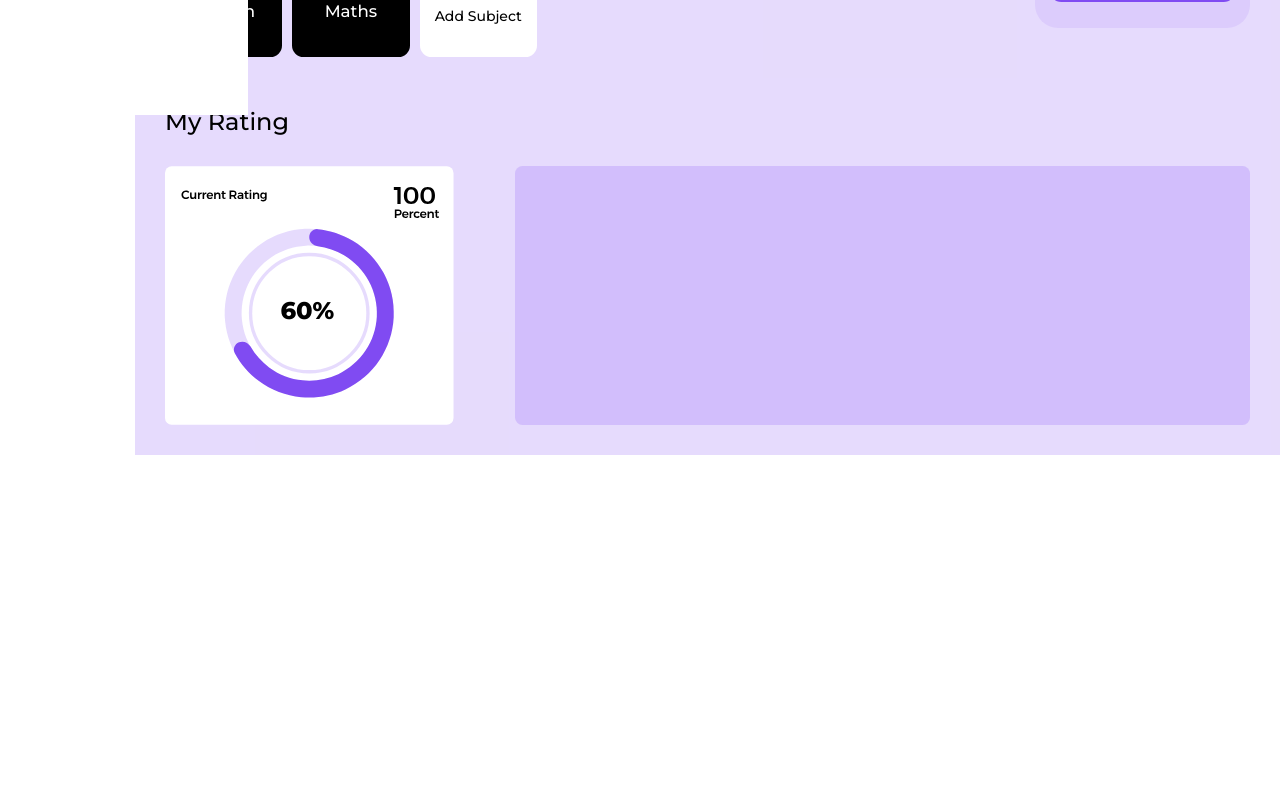
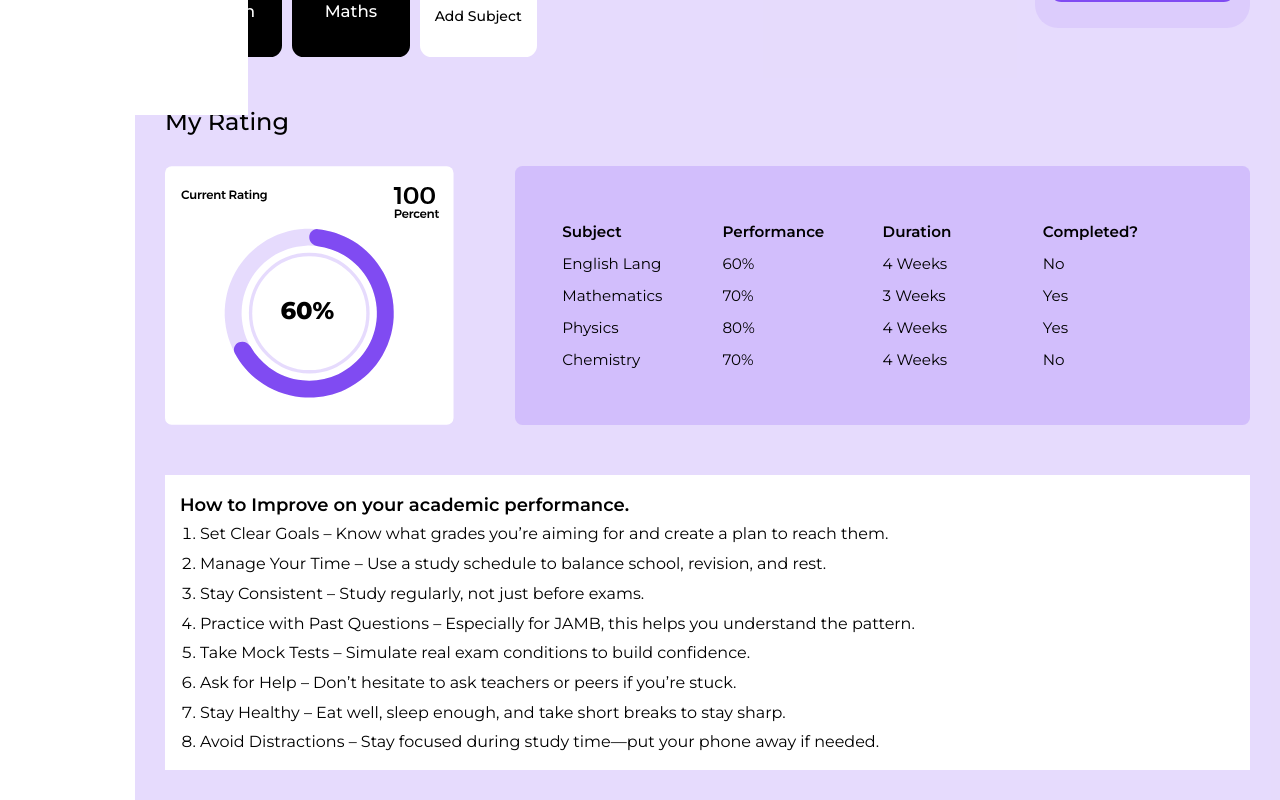
Before and after one commit to Kenzkyi/legacyBuilder, a React (Vite) app: page /dashboard/overview in a window 1280 px wide. Shown: the part 685-1485 px from the top of the page. Before the commit the page ends 1140 px from the top, so only its background shows below. Built offline with nearby package versions, Linux system fonts and the light colour scheme.

Commit message:
done with overview

```diff
--- a/src/pages/kenz/Overview.jsx
+++ b/src/pages/kenz/Overview.jsx
@@ -77,7 +77,53 @@ const Overview = () => {
           <img src={image2} alt="" />
           <p>60%</p>
         </div>
-        <div className="overview-secondLayerRight"></div>
+        <div className="overview-secondLayerRight">
+          <div className="overview-secondLayerRightHolder">
+            <ul>
+              <h5>Subject</h5>
+              <li>English Lang</li>
+              <li>Mathematics</li>
+              <li>Physics</li>
+              <li>Chemistry</li>
+            </ul>
+            <ul>
+              <h5>Performance</h5>
+              <li>60%</li>
+              <li>70%</li>
+              <li>80%</li>
+              <li>70%</li>
+            </ul>
+            <ul>
+              <h5>Duration</h5>
+              <li>4 Weeks</li>
+              <li>3 Weeks</li>
+              <li>4 Weeks</li>
+              <li>4 Weeks</li>
+            </ul>
+            <ul>
+              <h5>Completed?</h5>
+              <li>No</li>
+              <li>Yes</li>
+              <li>Yes</li>
+              <li>No</li>
+            </ul>
+          </div>
+        </div>
+      </div>
+      <div className="overview-thirdLayer">
+        <div className="overview-thirdLayerHolder">
+          <h6>How to Improve on your academic performance.</h6>
+          <ol>
+            <li>Set Clear Goals – Know what grades you’re aiming for and create a plan to reach them.</li>
+            <li>Manage Your Time – Use a study schedule to balance school, revision, and rest.</li>
+            <li>Stay Consistent – Study regularly, not just before exams.</li>
+            <li>Practice with Past Questions – Especially for JAMB, this helps you understand the pattern.</li>
+            <li>Take Mock Tests – Simulate real exam conditions to build confidence.</li>
+            <li>Ask for Help – Don’t hesitate to ask teachers or peers if you’re stuck.</li>
+            <li>Stay Healthy – Eat well, sleep enough, and take short breaks to stay sharp.</li>
+            <li>Avoid Distractions – Stay focused during study time—put your phone away if needed.</li>
+        </ol>
+        </div>
       </div>
     </div>
   )
--- a/src/styles/dashboardCss/overview.css
+++ b/src/styles/dashboardCss/overview.css
@@ -243,6 +243,7 @@
     height: fit-content;
     display: flex;
     justify-content: space-between;
+    margin-bottom: 50px;
 
     .overview-secondLayerLeft{
         width: 288.5px;
@@ -271,5 +272,72 @@
         height: 259px;
         border-radius: 7.58px;
         background-color: #804BF233;
+        display: flex;
+        align-items: center;
+        justify-content: center;
+
+        .overview-secondLayerRightHolder{
+            height: 56.8%;
+            width: 87.2%;
+            display: flex;
+            justify-content: space-between;
+
+            ul{
+                height: 100%;
+                width: 25%;
+                display: flex;
+                flex-direction: column;
+                /* align-items: center; */
+                justify-content: space-between;
+                list-style: none;
+
+                h5{
+                    font-size: 15.17px;
+                    font-weight: 600;
+                    font-family: "Montserrat", sans-serif;
+                }
+
+                li{
+                    font-size: 15.17px;
+                    font-weight: 400;
+                    font-family: "Montserrat", sans-serif;
+                }
+            }
+        }
     }
 }
+
+.overview-thirdLayer{
+    width: 100%;
+    min-height: 295px;
+    display: flex;
+    align-items: center;
+    padding-left: 15px;
+    background-color: white;
+
+    .overview-thirdLayerHolder{
+        width: 87%;
+        height: 257px;
+        display: flex;
+        flex-direction: column;
+        justify-content: space-between;
+
+        h6{
+            font-size: 18px;
+            font-weight: 600;
+            font-family: "Montserrat", sans-serif;
+        }
+
+        ol{
+            height: 227px;
+            width: 100%;
+            display: flex;
+            flex-direction: column;
+            justify-content: space-between;
+            font-size: 16px;
+            font-weight: 400;
+            font-family: "Montserrat", sans-serif;
+            margin-left: 20px;
+        }
+    }
+}
```
